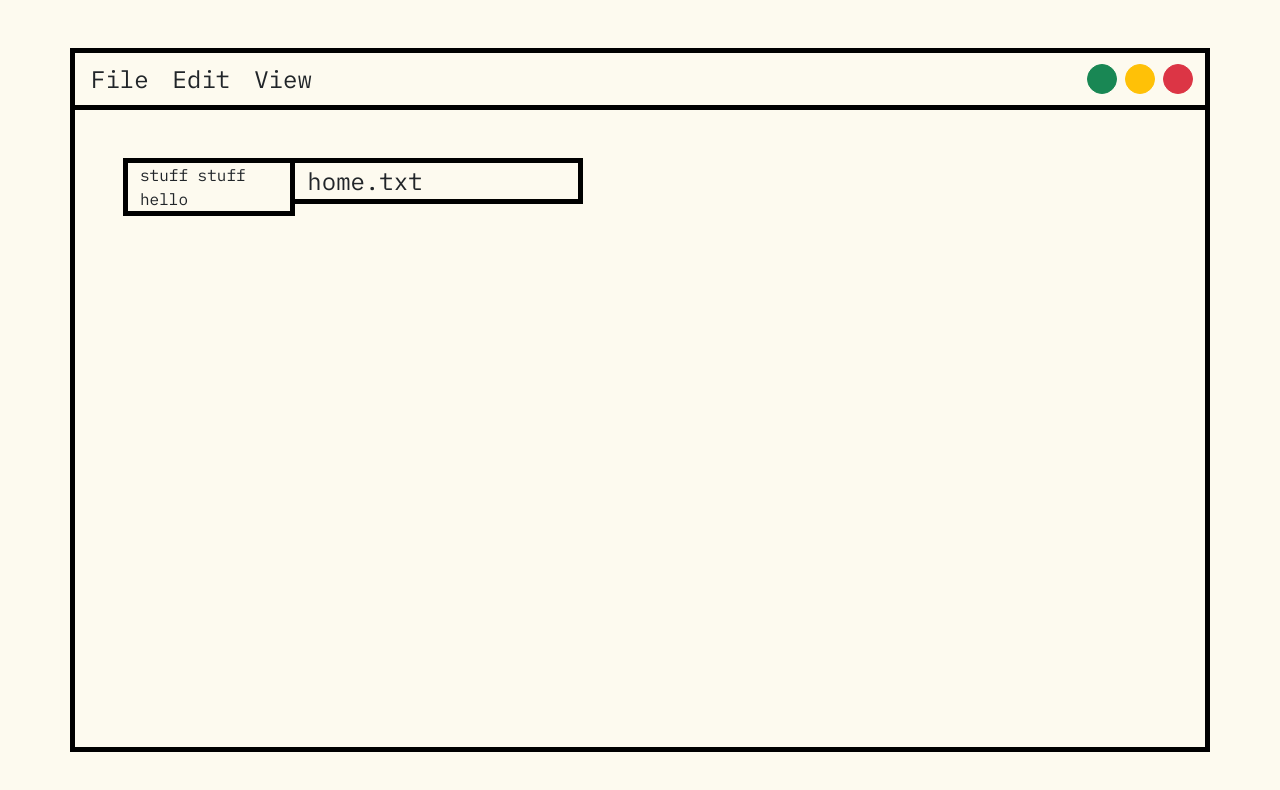
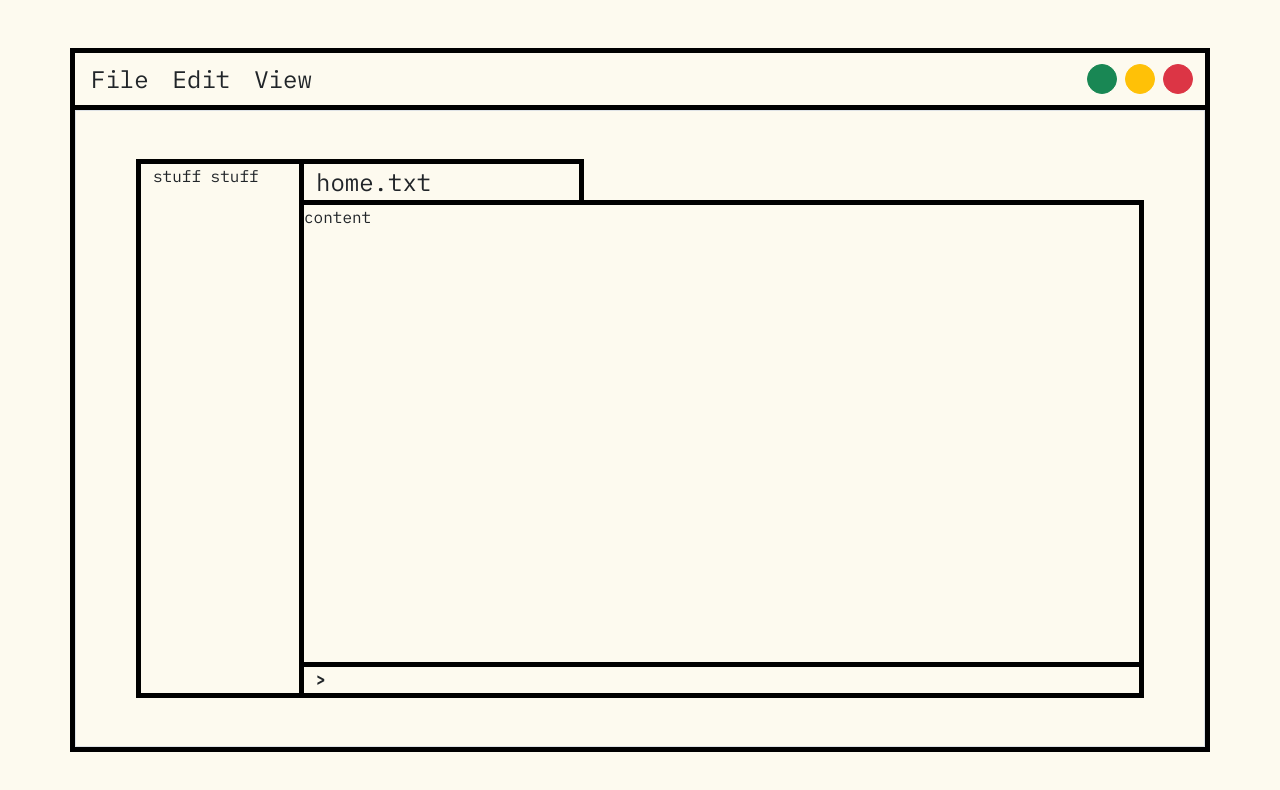
Before and after one commit to enricosebastian/enricosebastian.github.io, an Angular app: page / in a window 1280 px wide. Shown: the top 790 px of the page. Built offline with nearby package versions, Linux system fonts and the light colour scheme.

Commit message:
Added more views

```diff
--- a/src/app/components/main-app/main-app.component.html
+++ b/src/app/components/main-app/main-app.component.html
@@ -1,16 +1,25 @@
-<div class="row">
-    <div class="col-2">
-      <div class="row">
-        <div class="col border border-5 border-black h-100">
-            stuff
-            stuff
-            hello
+<div class="container h-100">
+    <div class="row h-100">
+        <div class="col-2 h-100">
+        <div class="row h-100">
+            <div class="col border border-5 border-black">
+                stuff
+                stuff
+            </div>
         </div>
-      </div>
-    </div>
-    <div class="col">
-        <div class="row">
-            <div class="col-4 border border-start-0 border-5 border-black fs-4">home.txt</div>
+        </div>
+        <div class="col d-flex flex-column">
+            <div class="row">
+                <div class="col-4 border border-start-0 border-bottom-0 border-5 border-black fs-4">home.txt</div>
+            </div>
+            <div class="row h-100 border border-black border-5 border-start-0">
+                content
+            </div>
+            <div class="row border border-5 border-top-0 border-start-0 border-black">
+                <div class="d-flex w-100 h-100">
+                    <span class="fw-bold me-2">></span><input type="text" id="retroconsole_input" class="flex-grow-1 border-0"/>
+                </div>
+            </div>
         </div>
     </div>
 </div>
--- a/src/app/components/main-app/main-app.component.scss
+++ b/src/app/components/main-app/main-app.component.scss
@@ -0,0 +1,6 @@
+#retroconsole_input {
+    &:focus {
+        outline: none;
+        box-shadow: none;
+    }
+}
--- a/src/app/components/main-window/main-window.component.html
+++ b/src/app/components/main-window/main-window.component.html
@@ -1,4 +1,6 @@
-<div class="container h-100 w-100 border border-5 border-black">
+<div class="container h-100 d-flex flex-column border border-5 border-black">
+
+  <!-- Top bar (fixed height or content-based height) -->
   <div id="retrotopbar" class="row border-bottom border-5 border-black">
     <div class="col d-flex gap-3 py-1">
         <span class="retrotopbar_option fs-4 p-1">File</span>
@@ -21,7 +23,9 @@
     </div>
   </div>
 
-  <div id="maincontent" class="row p-5">
+  <!-- Main content fills the rest -->
+  <div id="maincontent" class="row p-5 flex-grow-1 border overflow-auto">
     <app-main-app></app-main-app>
   </div>
+
 </div>
```
